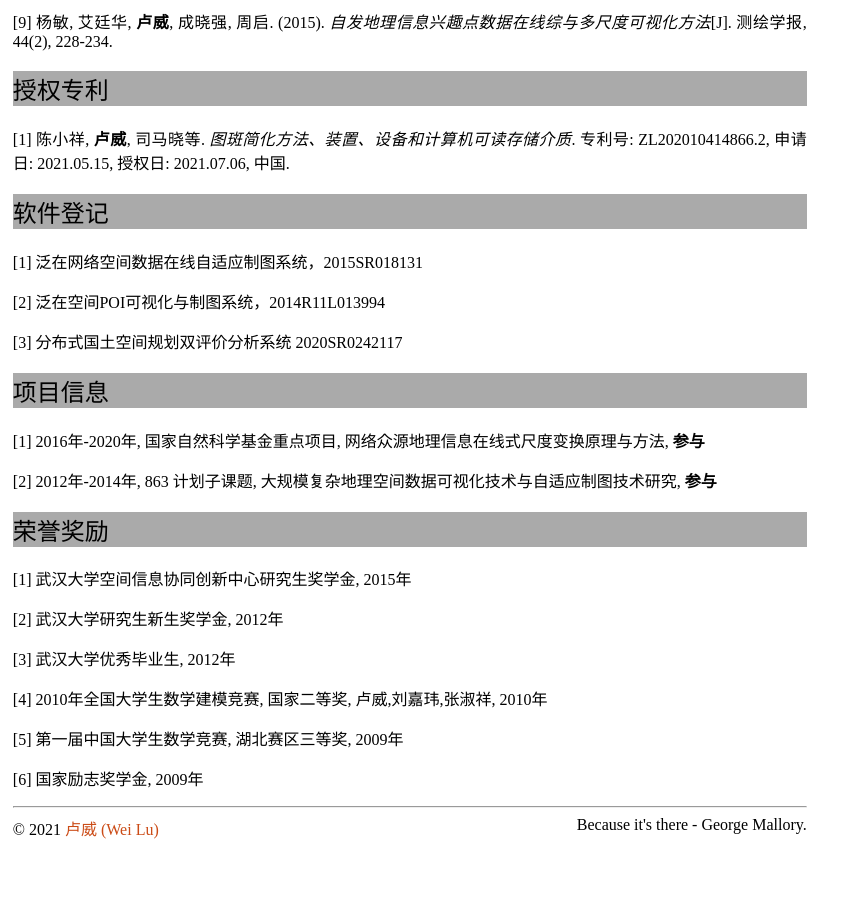
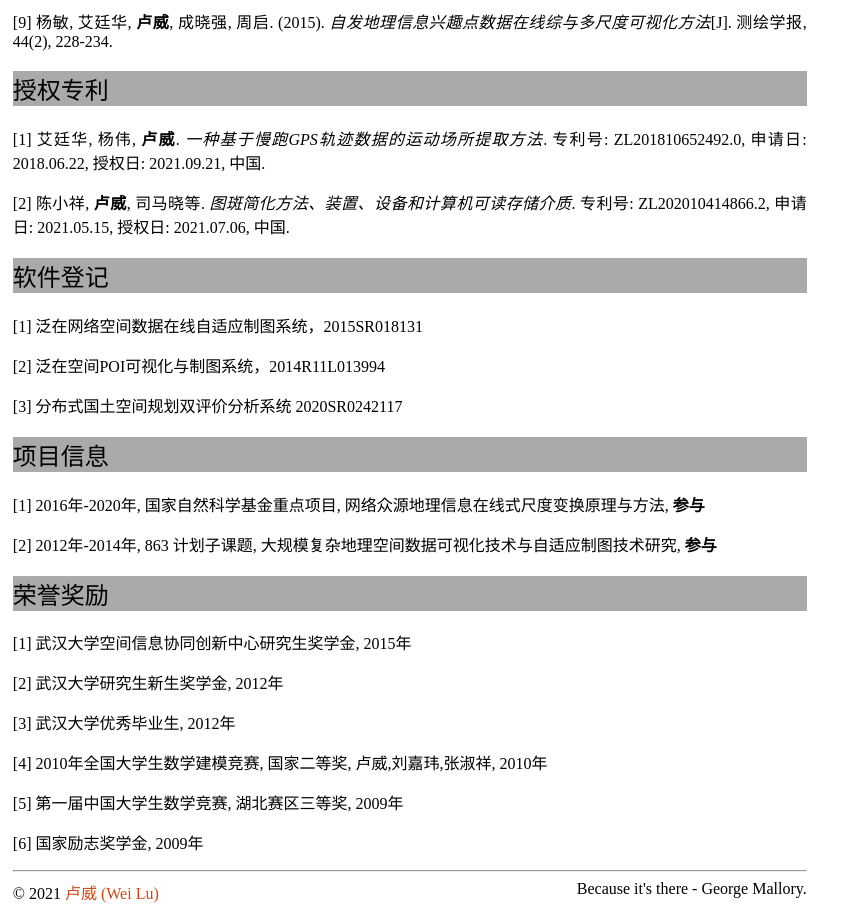
Before and after one commit to knowayxyz/knowayxyz.github.io, a plain HTML site: page pages/resume.zh.html in a window 1280 px wide. Shown: the part 840-1744 px from the top of the page, without its empty margins (0-857 px from the left). Before the commit the page ends 1680 px from the top, so only its background shows below. Drawn offline with Linux system fonts and the light colour scheme.

Commit message:
update site:2021年09月23日 11:21:25

```diff
--- a/pages/resume.zh.html
+++ b/pages/resume.zh.html
@@ -46,7 +46,9 @@
 
 <h2>授权专利</h2>
 
-<p>[1] 陈小祥, <strong>卢威</strong>, 司马晓等. <em>图斑简化方法、装置、设备和计算机可读存储介质</em>. 专利号: ZL202010414866.2, 申请日: 2021.05.15, 授权日: 2021.07.06, 中国.</p>
+<p>[1] 艾廷华, 杨伟, <strong>卢威</strong>. <em>一种基于慢跑GPS轨迹数据的运动场所提取方法</em>. 专利号: ZL201810652492.0, 申请日: 2018.06.22, 授权日: 2021.09.21, 中国.<br/></p>
+
+<p>[2] 陈小祥, <strong>卢威</strong>, 司马晓等. <em>图斑简化方法、装置、设备和计算机可读存储介质</em>. 专利号: ZL202010414866.2, 申请日: 2021.05.15, 授权日: 2021.07.06, 中国.</p>
 
 <h2>软件登记</h2>
 
```
Also changed, not shown: index.html (+2 -0 lines), 4 other files.
